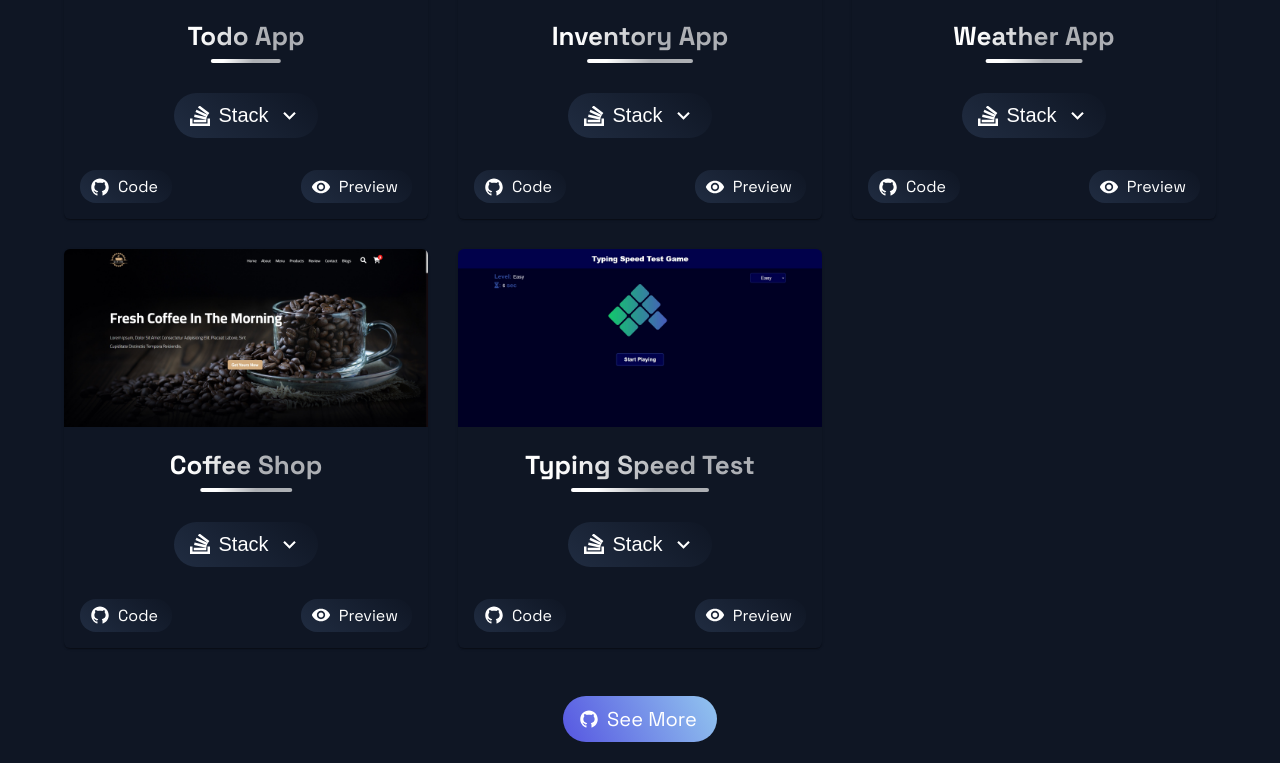
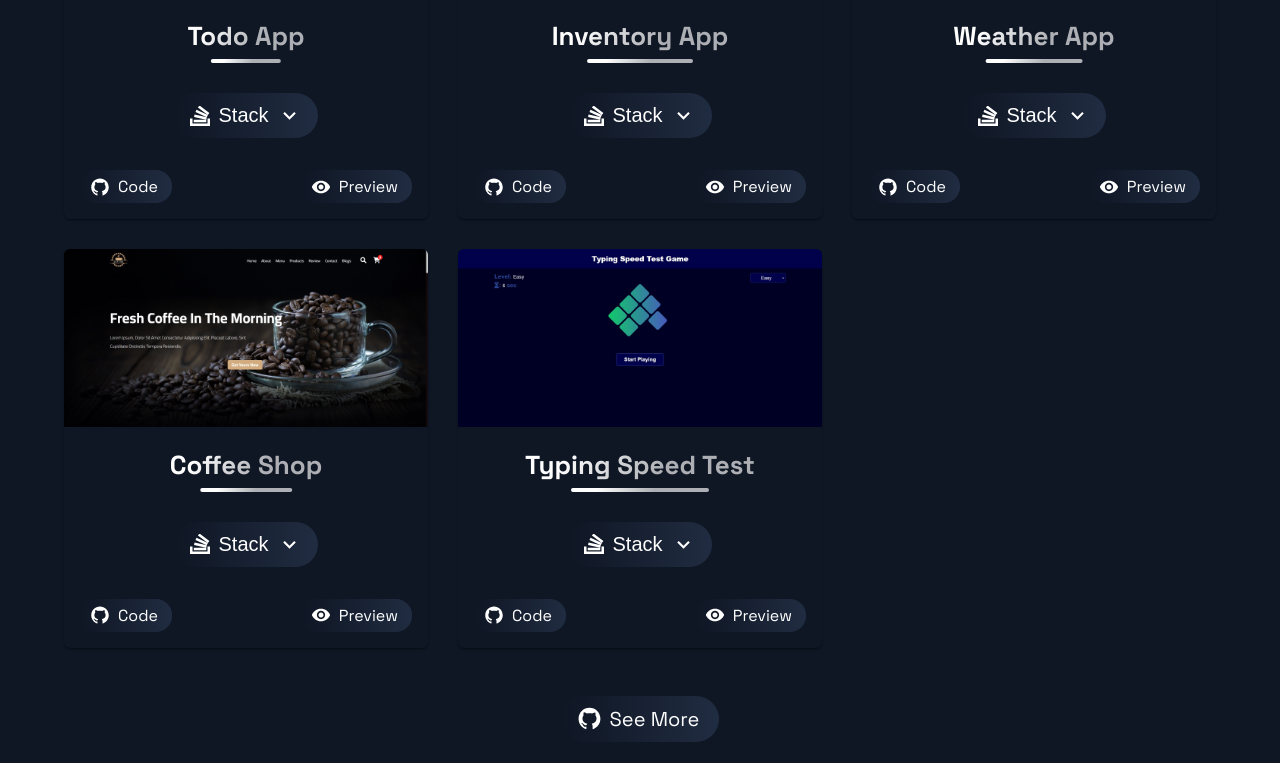
Before and after one commit to AbdAlRahmanAtef/Abdalrhman-Atef, a Next.js app: page / in a window 1280 px wide. Shown: the part 2797-3560 px from the top of the page. Built offline with nearby package versions, Linux system fonts and the light colour scheme.

Commit message:
modified

```diff
--- a/components/ProjectItem.jsx
+++ b/components/ProjectItem.jsx
@@ -73,7 +73,7 @@ const ProjectItem = ({ project }) => {
               />
             }
             sx={{
-              background: 'linear-gradient(220deg, #0f1624, #202c41)',
+              background: 'linear-gradient(to right, #0f1624, #202c41)',
               color: '#fff',
               px: '20px',
               py: '10px',
@@ -130,7 +130,7 @@ const ProjectItem = ({ project }) => {
             rel="noreferrer"
             startIcon={<AiFillGithub />}
             sx={{
-              background: 'linear-gradient(220deg, #0f1624, #202c41)',
+              background: 'linear-gradient(to right, #0f1624, #202c41)',
               color: '#fff',
               px: '14px',
               py: '6px',
@@ -152,7 +152,7 @@ const ProjectItem = ({ project }) => {
             rel="noreferrer"
             startIcon={<MdRemoveRedEye />}
             sx={{
-              background: 'linear-gradient(220deg, #0f1624, #202c41)',
+              background: 'linear-gradient(to right, #0f1624, #202c41)',
               color: '#fff',
               px: '14px',
               py: '6px',
--- a/components/Projects.jsx
+++ b/components/Projects.jsx
@@ -27,9 +27,10 @@ const Projects = () => {
           component={Link}
           href="https://github.com/AbdAlRahmanAtef?tab=repositories"
           target="_blank"
-          startIcon={<AiFillGithub />}
+          startIcon={<AiFillGithub size={25} />}
           sx={{
-            background: 'linear-gradient(62deg, #5656e1, #92c5ef)',
+            background: 'linear-gradient(to right, #0f1624, #202c41)',
+            boxShadow: 'none',
             color: '#fff',
             px: '20px',
             py: '10px',
```
